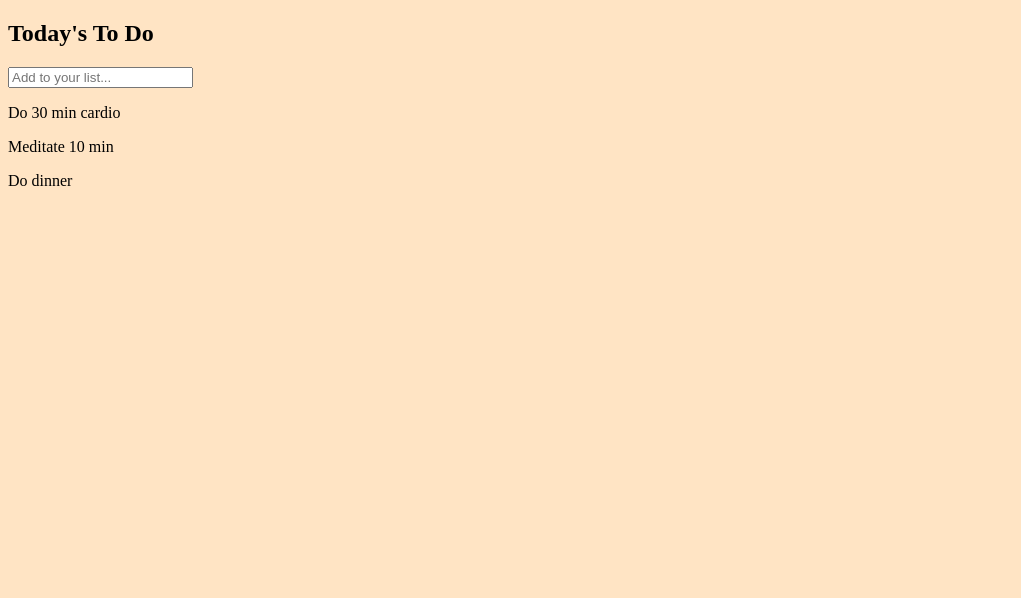
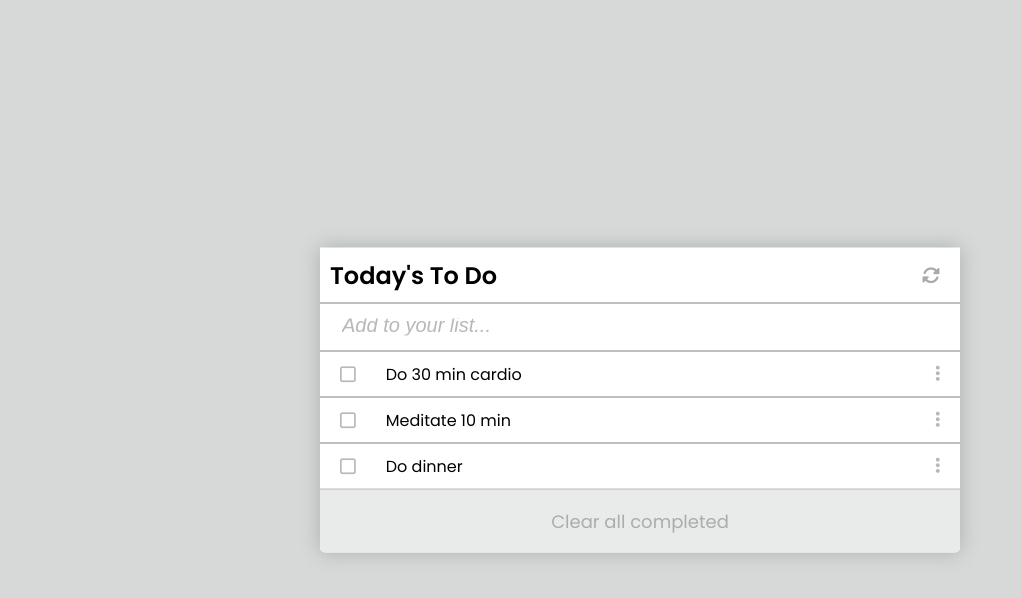
Before and after one commit to Leandro-Barretoo/ToDo_LIst, a website built with webpack: page src/index.html in a window 1280 px wide. Shown: the whole page, without its empty margins (0-1021 px from the left). Built offline with nearby package versions, Linux system fonts and the light colour scheme.

Commit message:
Add styles to ToDo List

```diff
--- a/src/index.html
+++ b/src/index.html
@@ -2,15 +2,17 @@
 <html lang="en" dir="ltr">
   <head>
     <meta charset="utf-8">
+    <script src="https://kit.fontawesome.com/34e3d7fbeb.js" crossorigin="anonymous"></script>
     <title>To-Do List</title>
   </head>
   <body>
     <div id="main-container">
-      <div class="item-container">
-        <h2>Today's To Do</h2>
+      <div class="item-container title-cont">
+        <h2 class="item">Today's To Do</h2>
+        <i class="fas fa-sync-alt"></i>
       </div>
       <div class="item-container">
-        <input type="text" name="" value="" placeholder="Add to your list...">
+        <input id="task-data" class="item" type="text" placeholder="Add to your list...">
       </div>
     </div>
   </body>
--- a/src/index.js
+++ b/src/index.js
@@ -18,13 +18,35 @@ function displayTask() {
   for (let i = 0; i < taskArr.length; i++) {
     const cont = document.getElementById('main-container');
     const itemContainer = document.createElement('div');
-    itemContainer.setAttribute('class', 'item-container')
+    itemContainer.setAttribute('class', 'item-container');
+    const squareContainer = document.createElement('div');
+    squareContainer.setAttribute('class', 'square-container');
+    const icon = document.createElement('i');
+    icon.setAttribute('class', 'far fa-square');
+    squareContainer.appendChild(icon);
     const item = document.createElement('p');
     item.setAttribute('class', 'item');
     item.innerHTML = taskArr[i].description;
-    itemContainer.appendChild(item);
+    squareContainer.appendChild(item);
+    itemContainer.appendChild(squareContainer);
+    const dotsContainer = document.createElement('div');
+    dotsContainer.setAttribute('class', 'dots-container')
+    const iconTwo = document.createElement('i');
+    iconTwo.setAttribute('class', 'fas fa-ellipsis-v');
+    dotsContainer.appendChild(iconTwo);
+    itemContainer.appendChild(dotsContainer);
     cont.appendChild(itemContainer);
   };
+  if (taskArr.length > 0) {
+    const cont = document.getElementById('main-container');
+    const itemContainer = document.createElement('div');
+    itemContainer.setAttribute('class', 'item-container');
+    itemContainer.setAttribute('id', 'clear');
+    const clear = document.createElement('p');
+    clear.innerHTML = 'Clear all completed';
+    itemContainer.appendChild(clear);
+    cont.appendChild(itemContainer);
+  }
 }
 
 document.addEventListener('DOMContentLoaded', displayTask);
--- a/src/style.css
+++ b/src/style.css
@@ -1,3 +1,73 @@
+@import url('https://fonts.googleapis.com/css2?family=Poppins:wght@200;400;600&display=swap');
+
 body {
-  background-color: bisque;
+  font-family: 'Poppins', sans-serif;
+  margin: 0;
+  padding: 0;
+  box-sizing: border-box;
+  background-color: #d7d9d8;
 }
+
+#main-container {
+  background-color: white;
+  box-shadow: 0 0 20px #a9aeab;
+  width: 50%;
+  position: absolute;
+  left: 50%;
+  top: 50%;
+  -webkit-transform: translate(-50%, -50%);
+  transform: translate(-50%, -50%);
+  border-radius: 0 0 5px 5px;
+}
+
+.item-container {
+  display: flex;
+  align-items: center;
+  justify-content: space-between;
+  border-top: 1px solid grey;
+}
+
+.square-container {
+  display: flex;
+  align-items: center;
+}
+
+.title-cont {
+  border: none;
+  justify-content: space-between;
+}
+
+.item {
+  margin: 10px 10px;
+}
+
+#task-data {
+  border: none;
+  margin: 15px 20px;
+}
+
+#task-data::placeholder {
+  font-size: 20px;
+  color: #b5b9b7;
+  font-style: italic;
+}
+
+.fa-sync-alt {
+  padding-right: 20px;
+  font-size: 18px;
+  color: darkgray;
+}
+
+.fa-square, .fa-ellipsis-v {
+  padding: 0 20px;
+  font-size: 18px;
+  color: #b5b9b7;
+}
+
+#clear {
+  justify-content: center;
+  font-size: 18px;
+  background-color: #e9eaea;
+  color: #a9aeab;
+  border-radius: 0 0 5px 5px;
+}
```
